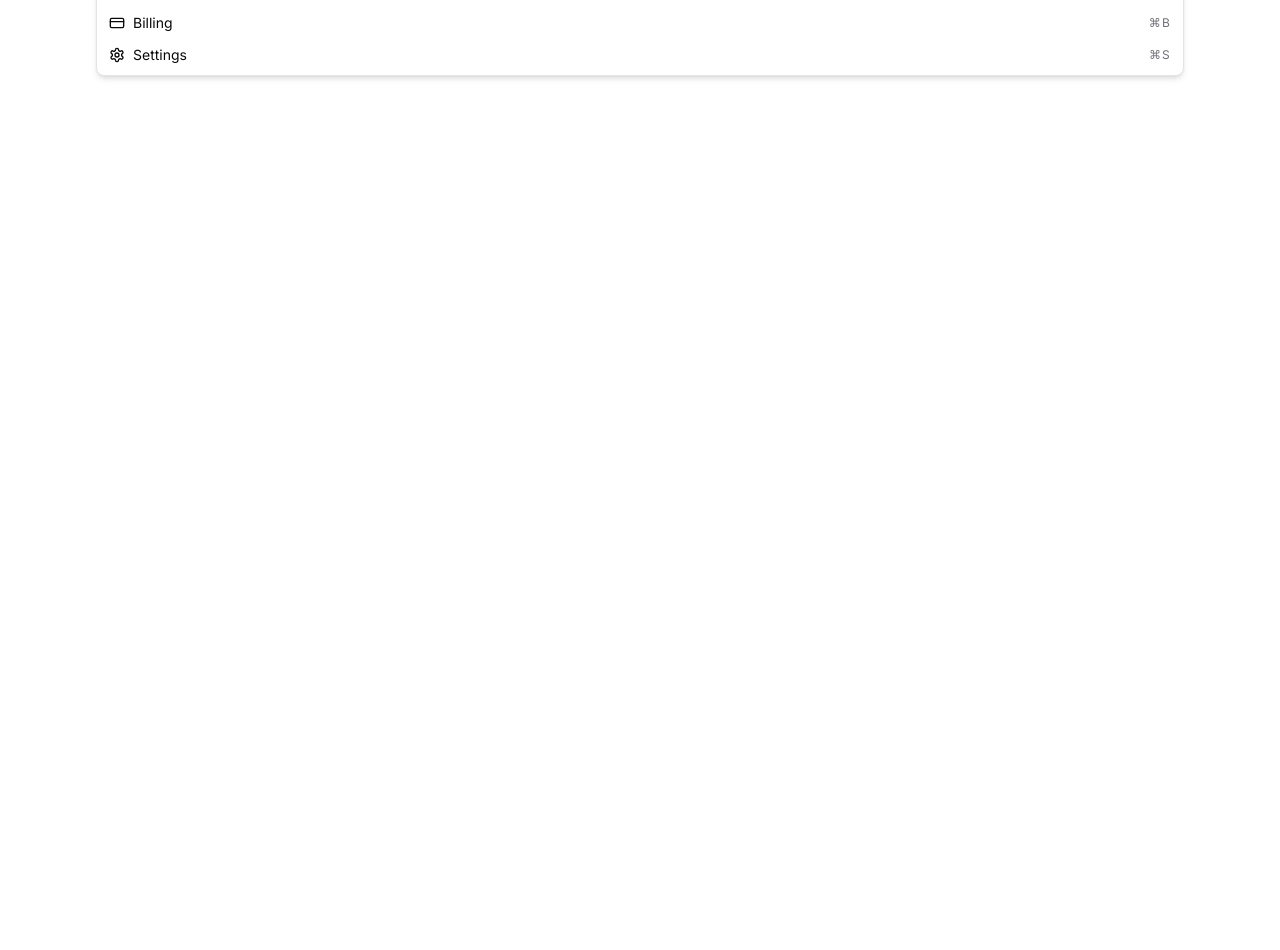
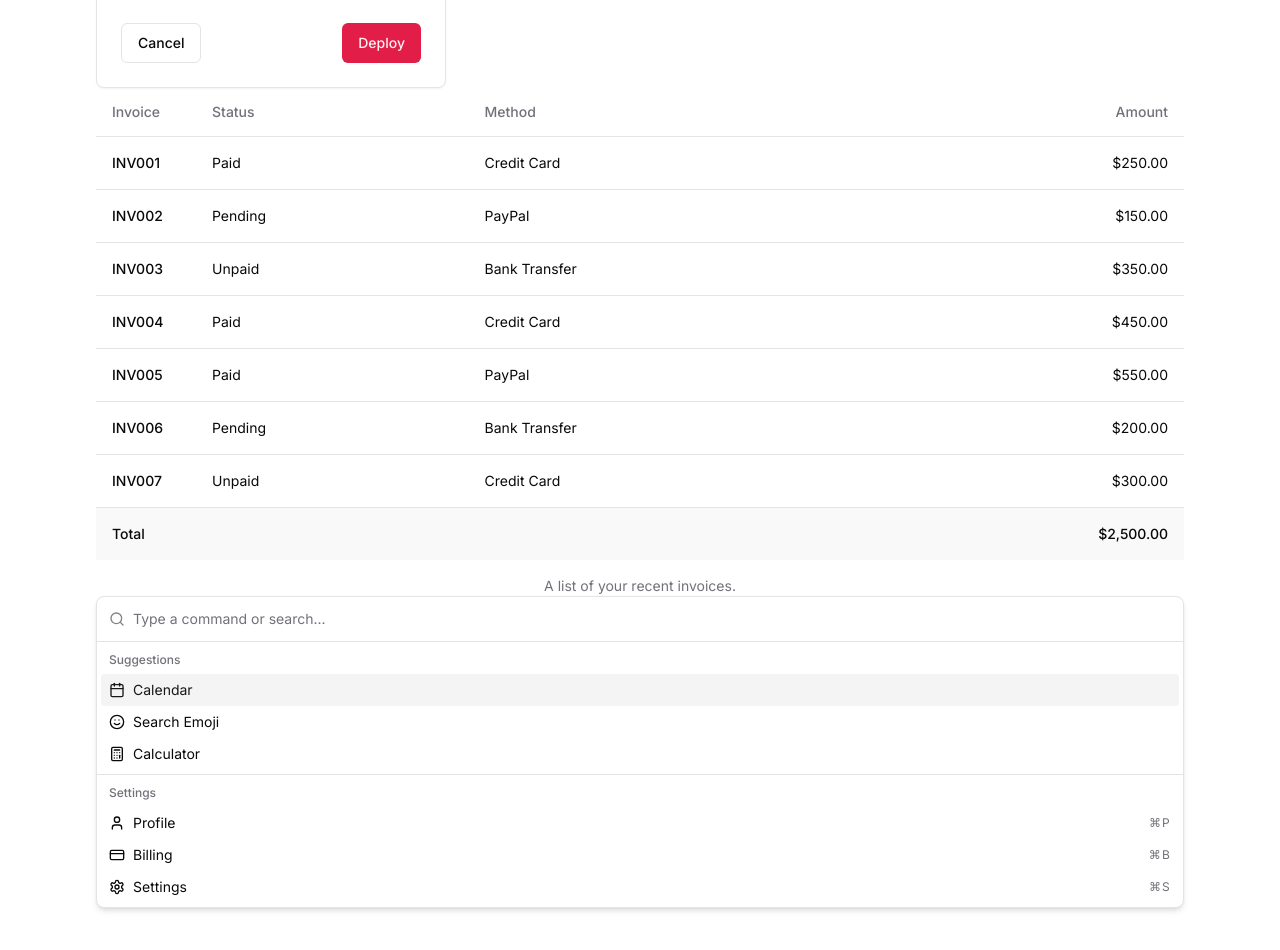
Before and after one commit to DrakeAlia/njs-shadcn, a Next.js app: page / in a window 1280 px wide. Shown: the part 1440-2390 px from the top of the page. Before the commit the page ends 1612 px from the top, so only its background shows below. Built offline with nearby package versions, Linux system fonts and the light colour scheme.

Commit message:
added table component

```diff
--- a/app/page.tsx
+++ b/app/page.tsx
@@ -3,6 +3,7 @@
 import { CommandDemo } from "@/components/CommandForm";
 import { DrawerDemo } from "@/components/DrawerForm";
 import Nav from "@/components/Nav";
+import { TableDemo } from "@/components/TableForm";
 import { ProfileForm } from "@/components/UserForm";
 import { Button } from "@/components/ui/button";
 
@@ -30,12 +31,17 @@
         <div className="flex flex-row items-center gap-8 ">
           <CalendarDemo />
           <CardWithForm />
-          <div>
-            <CommandDemo />
-          </div>
         </div>
       </section>
-      <CommandDemo />
+      <div>
+        <CardWithForm />
+      </div>
+      <div>
+        <TableDemo />
+      </div>
+      <div>
+        <CommandDemo />
+      </div>
     </main>
   );
 }
--- /dev/null
+++ b/components/TableForm.tsx
@@ -0,0 +1,87 @@
+import {
+  Table,
+  TableBody,
+  TableCaption,
+  TableCell,
+  TableFooter,
+  TableHead,
+  TableHeader,
+  TableRow,
+} from "@/components/ui/table";
+
+const invoices = [
+  {
+    invoice: "INV001",
+    paymentStatus: "Paid",
+    totalAmount: "$250.00",
+    paymentMethod: "Credit Card",
+  },
+  {
+    invoice: "INV002",
+    paymentStatus: "Pending",
+    totalAmount: "$150.00",
+    paymentMethod: "PayPal",
+  },
+  {
+    invoice: "INV003",
+    paymentStatus: "Unpaid",
+    totalAmount: "$350.00",
+    paymentMethod: "Bank Transfer",
+  },
+  {
+    invoice: "INV004",
+    paymentStatus: "Paid",
+    totalAmount: "$450.00",
+    paymentMethod: "Credit Card",
+  },
+  {
+    invoice: "INV005",
+    paymentStatus: "Paid",
+    totalAmount: "$550.00",
+    paymentMethod: "PayPal",
+  },
+  {
+    invoice: "INV006",
+    paymentStatus: "Pending",
+    totalAmount: "$200.00",
+    paymentMethod: "Bank Transfer",
+  },
+  {
+    invoice: "INV007",
+    paymentStatus: "Unpaid",
+    totalAmount: "$300.00",
+    paymentMethod: "Credit Card",
+  },
+];
+
+export function TableDemo() {
+  return (
+    <Table>
+      <TableCaption>A list of your recent invoices.</TableCaption>
+      <TableHeader>
+        <TableRow>
+          <TableHead className="w-[100px]">Invoice</TableHead>
+          <TableHead>Status</TableHead>
+          <TableHead>Method</TableHead>
+          <TableHead className="text-right">Amount</TableHead>
+        </TableRow>
+      </TableHeader>
+      <TableBody>
+        {invoices.map((invoice) => (
+          <TableRow key={invoice.invoice}>
+            <TableCell className="font-medium">{invoice.invoice}</TableCell>
+            <TableCell>{invoice.paymentStatus}</TableCell>
+            <TableCell>{invoice.paymentMethod}</TableCell>
+            <TableCell className="text-right">{invoice.totalAmount}</TableCell>
+          </TableRow>
+        ))}
+      </TableBody>
+      <TableFooter>
+        <TableRow>
+          <TableCell colSpan={3}>Total</TableCell>
+          <TableCell className="text-right">$2,500.00</TableCell>
+        </TableRow>
+      </TableFooter>
+    </Table>
+  );
+}
--- /dev/null
+++ b/components/ui/table.tsx
@@ -0,0 +1,117 @@
+import * as React from "react"
+
+import { cn } from "@/lib/utils"
+
+const Table = React.forwardRef<
+  HTMLTableElement,
+  React.HTMLAttributes<HTMLTableElement>
+>(({ className, ...props }, ref) => (
+  <div className="relative w-full overflow-auto">
+    <table
+      ref={ref}
+      className={cn("w-full caption-bottom text-sm", className)}
+      {...props}
+    />
+  </div>
+))
+Table.displayName = "Table"
+
+const TableHeader = React.forwardRef<
+  HTMLTableSectionElement,
+  React.HTMLAttributes<HTMLTableSectionElement>
+>(({ className, ...props }, ref) => (
+  <thead ref={ref} className={cn("[&_tr]:border-b", className)} {...props} />
+))
+TableHeader.displayName = "TableHeader"
+
+const TableBody = React.forwardRef<
+  HTMLTableSectionElement,
+  React.HTMLAttributes<HTMLTableSectionElement>
+>(({ className, ...props }, ref) => (
+  <tbody
+    ref={ref}
+    className={cn("[&_tr:last-child]:border-0", className)}
+    {...props}
+  />
+))
+TableBody.displayName = "TableBody"
+
+const TableFooter = React.forwardRef<
+  HTMLTableSectionElement,
+  React.HTMLAttributes<HTMLTableSectionElement>
+>(({ className, ...props }, ref) => (
+  <tfoot
+    ref={ref}
+    className={cn(
+      "border-t bg-muted/50 font-medium [&>tr]:last:border-b-0",
+      className
+    )}
+    {...props}
+  />
+))
+TableFooter.displayName = "TableFooter"
+
+const TableRow = React.forwardRef<
+  HTMLTableRowElement,
+  React.HTMLAttributes<HTMLTableRowElement>
+>(({ className, ...props }, ref) => (
+  <tr
+    ref={ref}
+    className={cn(
+      "border-b transition-colors hover:bg-muted/50 data-[state=selected]:bg-muted",
+      className
+    )}
+    {...props}
+  />
+))
+TableRow.displayName = "TableRow"
+
+const TableHead = React.forwardRef<
+  HTMLTableCellElement,
+  React.ThHTMLAttributes<HTMLTableCellElement>
+>(({ className, ...props }, ref) => (
+  <th
+    ref={ref}
+    className={cn(
+      "h-12 px-4 text-left align-middle font-medium text-muted-foreground [&:has([role=checkbox])]:pr-0",
+      className
+    )}
+    {...props}
+  />
+))
+TableHead.displayName = "TableHead"
+
+const TableCell = React.forwardRef<
+  HTMLTableCellElement,
+  React.TdHTMLAttributes<HTMLTableCellElement>
+>(({ className, ...props }, ref) => (
+  <td
+    ref={ref}
+    className={cn("p-4 align-middle [&:has([role=checkbox])]:pr-0", className)}
+    {...props}
+  />
+))
+TableCell.displayName = "TableCell"
+
+const TableCaption = React.forwardRef<
+  HTMLTableCaptionElement,
+  React.HTMLAttributes<HTMLTableCaptionElement>
+>(({ className, ...props }, ref) => (
+  <caption
+    ref={ref}
+    className={cn("mt-4 text-sm text-muted-foreground", className)}
+    {...props}
+  />
+))
+TableCaption.displayName = "TableCaption"
+
+export {
+  Table,
+  TableHeader,
+  TableBody,
+  TableFooter,
+  TableHead,
+  TableRow,
+  TableCell,
+  TableCaption,
+}
```
